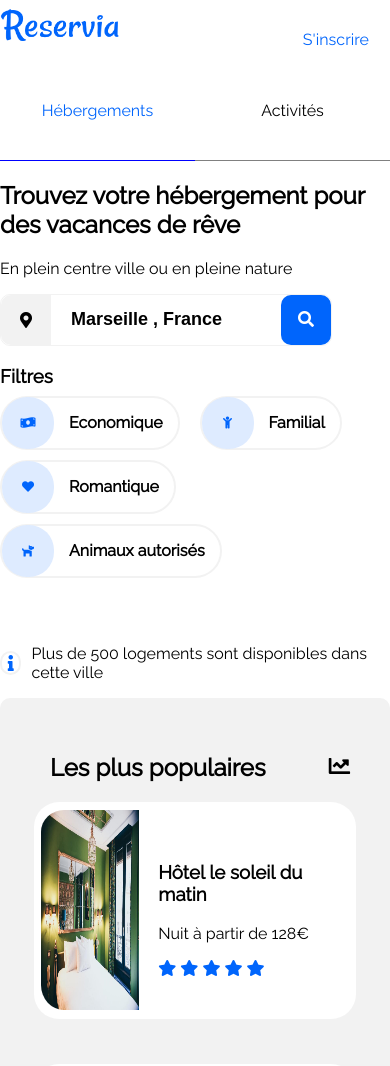
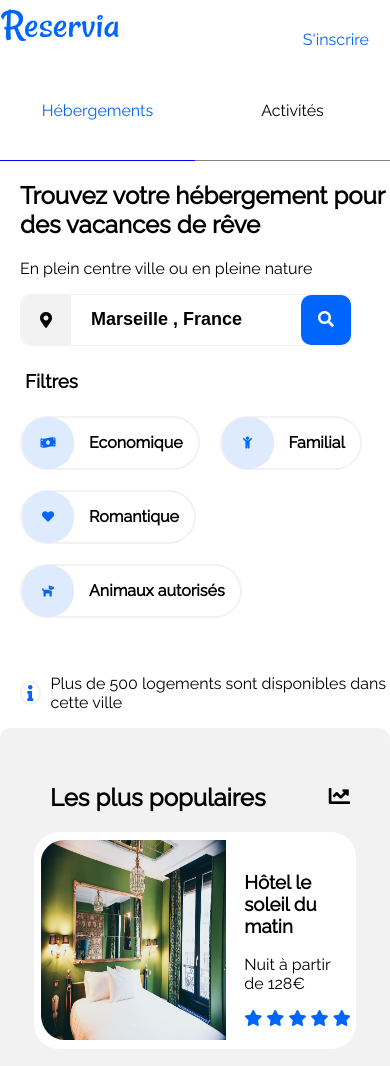
Before and after one commit to aleexw77/OpenclassroomsProject, a plain HTML site: page index.html in a window 390 px wide. Shown: the top 1066 px of the page. Drawn offline with Linux system fonts and the light colour scheme.

Commit message:
Add files via upload

```diff
--- a/index.html
+++ b/index.html
@@ -36,10 +36,10 @@
         <section>
                       <div>
                    <div>
-                       <h1 class="texteGras">Trouvez votre hébergement pour des vacances de rêve</h1>
-                       <p>En plein centre ville ou en pleine nature</p>
+                       <h1 class="texteGras paddinggeneral">Trouvez votre hébergement pour des vacances de rêve</h1>
+                       <p class="paddinggeneral">En plein centre ville ou en pleine nature</p>
                    </div>
-                   <div class="center bordureSearch">
+                   <div class="center bordureSearch marginheader">
                       <div class="iconSize backGris center"><i class="fas fa-map-marker-alt"></i> </div>
                         <div><input class="recherche center bordureNone paddingSearch" type="search" value="Marseille , France"/></div>
                         <div class="backBleu center buttonSearch ">
@@ -50,9 +50,9 @@
 
                    </div>
 
-                    <div class="alignFiltre margF flexwrapfiltres postionrelative">
+                    <div class="alignFiltre margF flexwrapfiltres postionrelative paddinggeneral">
 
-                    <div class="margright positionabosulute"><h3>Filtres</h3> </div>
+                    <div class="margright positionabosulute"><h3 class="">Filtres</h3> </div>
 
                      <div class="espacefilter between scalefiltres marGefiltresreponsive">
                     <div class="IconsBack center">  <i class="fas fa-money-bill-wave fa-xs"></i>  </div>
@@ -83,7 +83,7 @@
 
                 </div>
 
-                <div class="alignFiltre">
+                <div class="alignFiltre paddinggeneral">
                      <div class=" colorinfo center marginicons"><i class="fas fa-info "></i></div>
                      <p>Plus de 500 logements sont disponibles dans cette ville</p>
 
--- a/style.css
+++ b/style.css
@@ -623,8 +623,6 @@ align-items: center;
      .bordureNavactivités {
          border-bottom: 1px solid grey;
 
-
-
      }
 
      .navresponsive {
@@ -662,7 +660,9 @@ align-items: center;
 
      }
 
-
+     .paddinggeneral {
+         padding-left: 20px;
+     }
 
 
 
@@ -694,6 +694,12 @@ align-items: center;
         width: 330px;
         border-radius: 10px;
         border: 0.5px solid #f2f2f2;
+
+     }
+
+     .marginheader {
+         margin-left: 20px;
+
      }
 
 
@@ -714,12 +720,15 @@ align-items: center;
 
      .positionabosulute {
          position: absolute;
-         top: -50px;
+         top: -45px;
+         padding-left: 5px;
+
+
 
      }
 
      .marGefiltresreponsive {
-         margin-bottom: 10px;
+         margin-top: 20px;
      }
 
 
@@ -983,6 +992,26 @@ align-items: center;
     padding-right: 20px;
 }
 
+.tailledivpopuimg {
+    width: 100%;
+    height: auto;
+  }
+
+  .sizeimgpop {
+    height: 200px;
+    width: 100%;
+    border-radius: 25px 0 0 25px;
+    padding-top: 3px;
+    padding-left: 2px;
+}
+
+.marginTextepop {
+    margin: 0;
+}
+
+
+
+
   /*Activités*/
 
   .paddingactivitéstitreresp {
```
